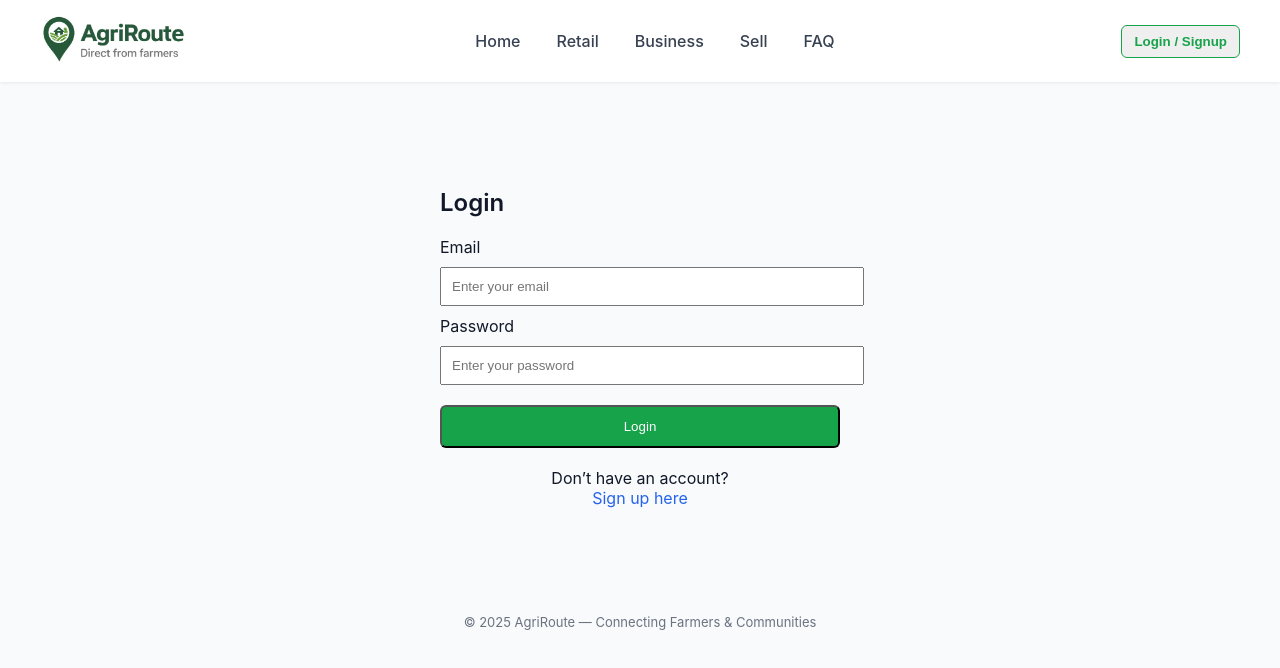
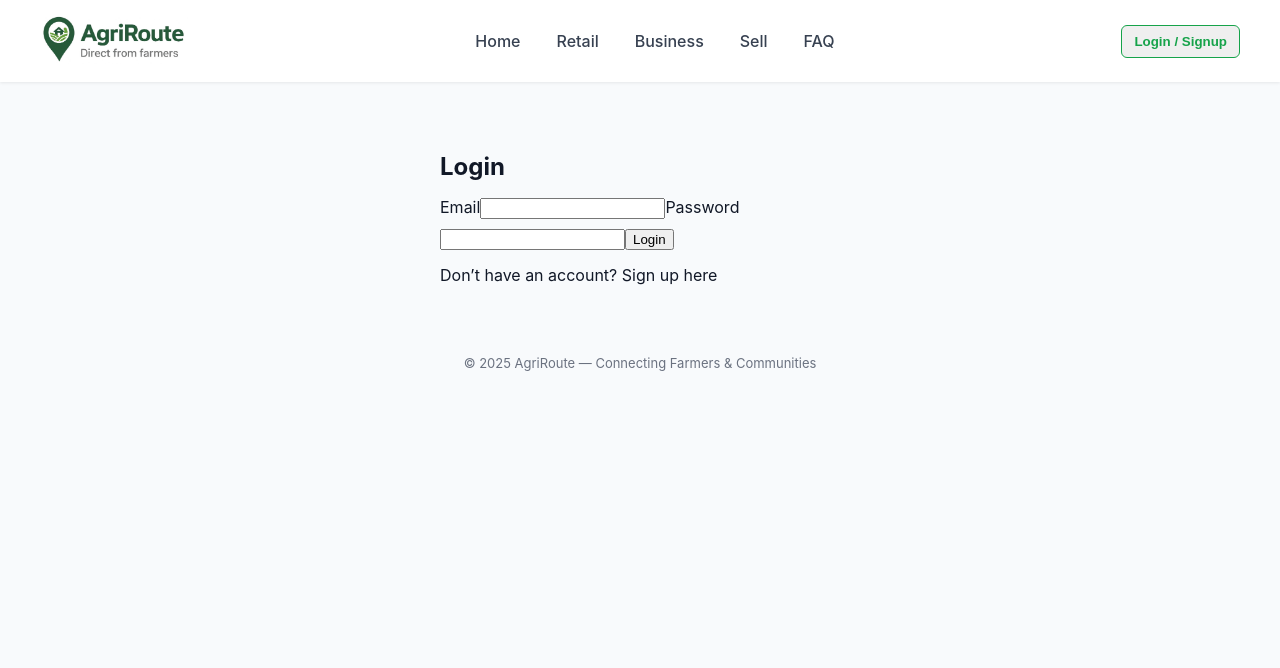
Before and after one commit to AgriRouteco/AgriRoute, a Next.js app: page /login in a window 1280 px wide. Shown: the top 668 px of the page. Built offline with nearby package versions, Linux system fonts and the light colour scheme; no server answers.

Commit message:
Update login.js

```diff
--- a/pages/login.js
+++ b/pages/login.js
@@ -1,44 +1,50 @@
+import { useState } from "react";
+import { supabase } from "../lib/supabaseClient";
+import { useRouter } from "next/router";
+
 export default function Login() {
+  const router = useRouter();
+  const [email, setEmail] = useState("");
+  const [password, setPassword] = useState("");
+  const [loading, setLoading] = useState(false);
+
+  async function handleLogin(e) {
+    e.preventDefault();
+    setLoading(true);
+
+    const { error } = await supabase.auth.signInWithPassword({
+      email,
+      password
+    });
+
+    if (error) {
+      alert(error.message);
+      setLoading(false);
+      return;
+    }
+
+    router.push("/");
+  }
+
   return (
-    <div style={{maxWidth: 400, margin: "50px auto", padding: 20}}>
-      <h1 style={{fontSize: 24, fontWeight: 600, marginBottom: 20}}>Login</h1>
+    <div style={{maxWidth:400, margin:"50px auto"}}>
+      <h1 style={{fontSize:24, fontWeight:700}}>Login</h1>
 
-      <form>
+      <form onSubmit={handleLogin}>
         <label>Email</label>
-        <input
-          type="email"
-          style={{width: "100%", padding: 10, margin: "10px 0"}}
-          placeholder="Enter your email"
-        />
+        <input type="email" required value={email} onChange={e=>setEmail(e.target.value)} />
 
         <label>Password</label>
-        <input
-          type="password"
-          style={{width: "100%", padding: 10, margin: "10px 0"}}
-          placeholder="Enter your password"
-        />
+        <input type="password" required value={password} onChange={e=>setPassword(e.target.value)} />
 
-        <button
-          style={{
-            width: "100%",
-            padding: 12,
-            background: "#16a34a",
-            color: "white",
-            borderRadius: 6,
-            marginTop: 10
-          }}
-        >
-          Login
+        <button disabled={loading} style={{marginTop:10}}>
+          {loading ? "Logging in…" : "Login"}
         </button>
       </form>
 
-      <p style={{marginTop: 20, textAlign: "center"}}>
-        Don’t have an account?
-        <br/>
-        <a href="/signup" style={{color:"#2563eb"}}>
-          Sign up here
-        </a>
+      <p style={{marginTop:15}}>
+        Don’t have an account? <a href="/signup">Sign up here</a>
       </p>
     </div>
-  )
+  );
 }
```
